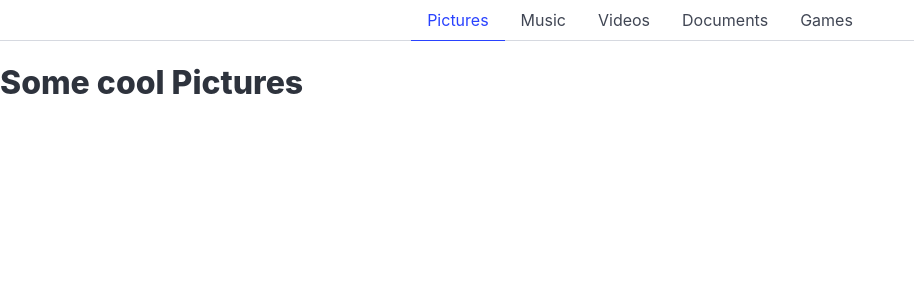
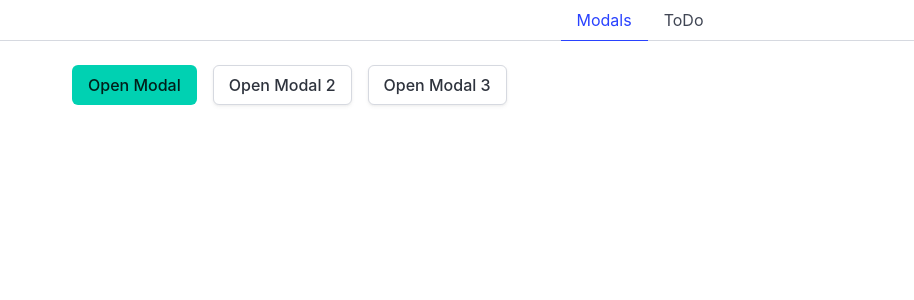
Before and after one commit to tristankruuk/learnnode, a Vue app: page / in a window 1280 px wide. Shown: the top 300 px of the page, without its empty margins (0-914 px from the left). Built offline with nearby package versions, Linux system fonts and the light colour scheme.

Commit message:
Add page component switching

```diff
--- a/src/App.vue
+++ b/src/App.vue
@@ -1,13 +1,14 @@
 <script setup>
     import { ref } from "vue";
     import Tabs from "./components/Tabs.vue";
-    let tabTitles = ["Pictures", "Music", "Videos", "Documents", "Games"];
+    import Modals from "./pages/Modals.vue";
+    import ToDo from "./pages/ToDo.vue";
+
+
+    let tabTitles = ["Modals", "ToDo"];
     let tabContent = [
-        "Some cool Pictures",
-        "Some cool Music",
-        "Some cool Videos",
-        "Some cool Documents",
-        "Some cool Games",
+        Modals,
+        ToDo,
 ];
     let tabActive = ref(0);
 
@@ -18,7 +19,5 @@
 
 <template>
     <Tabs :titles="tabTitles" @change="setActive"></Tabs>
-    <div class="content">
-        <h1>{{ tabContent[tabActive] }}</h1>
-    </div>
+    <component :is="tabContent[tabActive]"></component>
 </template>
```
